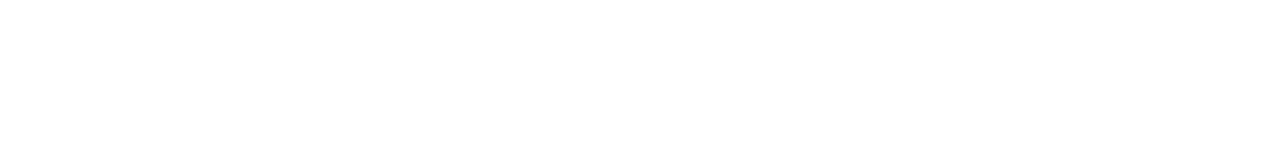
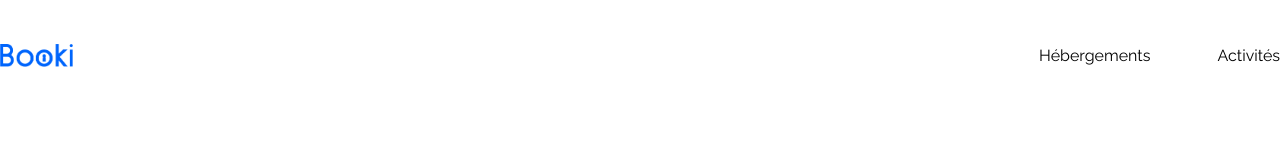
Before and after one commit to geo1310/Projet_No_2_HTML-CSS_Booki, a plain HTML site: page index.html in a window 1280 px wide. Drawn offline with Linux system fonts and the light colour scheme.

Commit message:
Début de Structure html + Création du Header ( html+css)

```diff
--- a/CSS/style.css
+++ b/CSS/style.css
@@ -0,0 +1,55 @@
+/* Bloc Principal*/
+
+body{
+    font-family: Raleway,sans-serif;
+    margin: auto;
+    max-width: 1400px;
+}
+
+/* proprietes generales*/
+
+h1{
+    font-size: 22px;
+    font-weight: 700;
+    line-height: 26px;
+}
+h2{
+    font-size: 16px;
+    font-weight: 700;
+    line-height: 19px;
+}
+.fa-solid{
+    font-size: 18px;
+    color: #0065FC;
+    width: 30px;
+}
+
+/* HEADER */
+
+header{
+    display: flex;
+    justify-content: space-between;
+    align-items: center;
+    margin-top: 30px;
+    margin-bottom: 40px;
+}
+.logo{
+    height: 23px;
+}
+header ul{
+    display: flex;
+    list-style: none;
+}
+header a{
+    text-decoration: none;
+    font-style: normal;
+    font-weight: 500;
+    font-size: 16px;
+    color: #000;
+    margin-left: 67px;
+}
+header a:hover{
+    color: #0065FC;
+    border-top: solid 2px;
+    padding-top: 44px;
+}
--- a/index.html
+++ b/index.html
@@ -4,9 +4,22 @@
     <meta charset="UTF-8">
     <meta http-equiv="X-UA-Compatible" content="IE=edge">
     <meta name="viewport" content="width=device-width, initial-scale=1.0">
-    <title>Document</title>
+    <link rel="stylesheet" href="https://fonts.googleapis.com/css2?family=Raleway">
+    <link rel="stylesheet" href="./CSS/style.css">
+    <script src="https://kit.fontawesome.com/6d52193b89.js" crossorigin="anonymous"></script>
+    <title>Booki</title>
 </head>
 <body>
+    <main>
 
-</body>
-</html>
+<!-- header -->
+
+        <header>
+           <img class="logo" src="./images/logo/Booki.png" alt="logo">
+           <nav class="menu">
+               <ul>
+                   <li><a href="#hebergements">Hébergements</a></li>
+                   <li><a href="#activites">Activités</a></li>
+               </ul>
+           </nav>
+        </header>
```
Also changed, not shown: images/activites/Vector.png (added).
